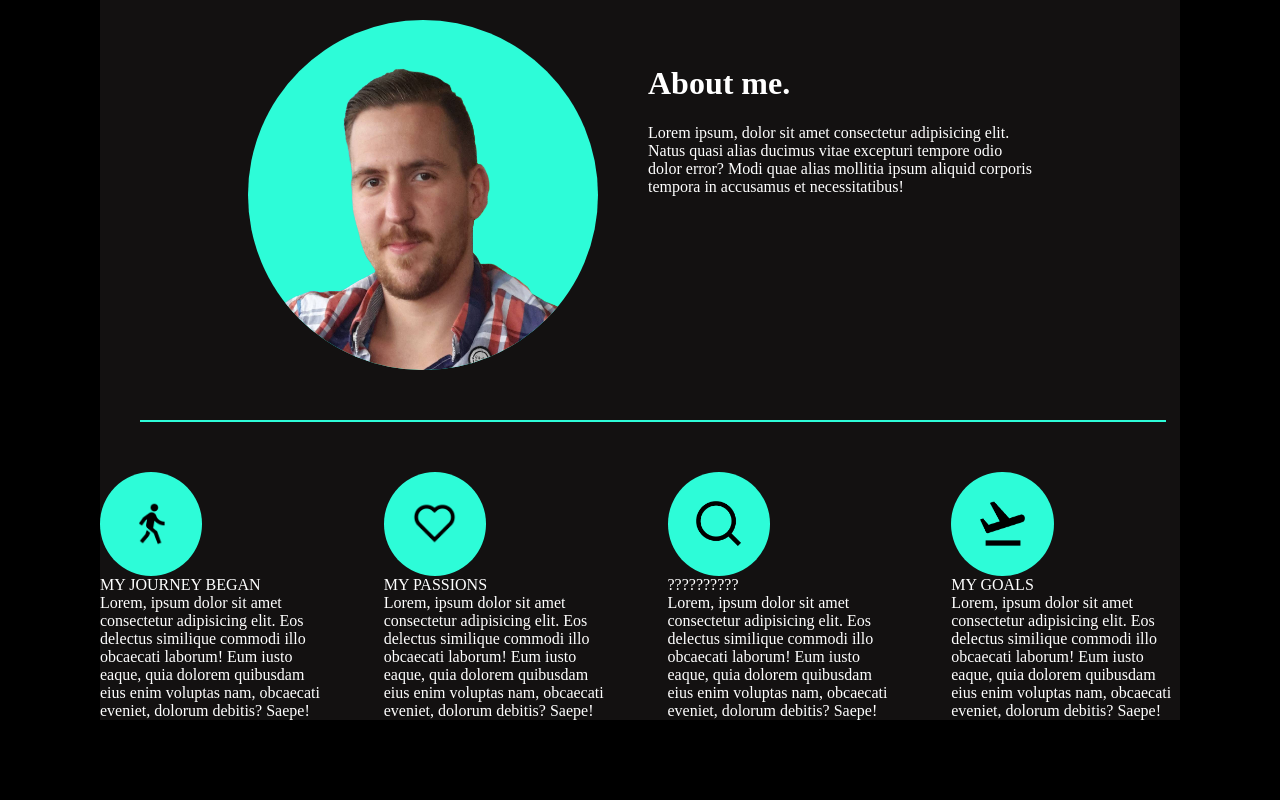
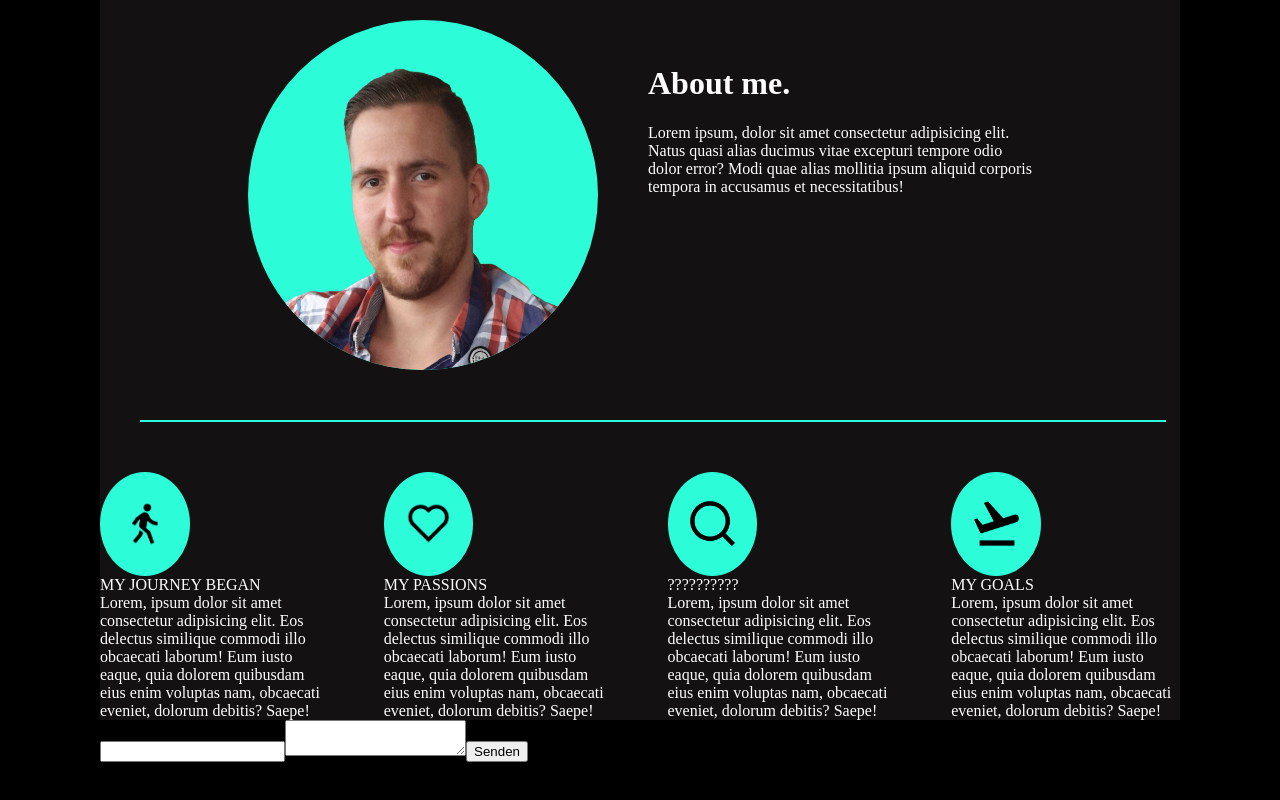
Before and after one commit to RobinOsburg/MyPortfolio, an Angular app: page / in a window 1280 px wide. Shown: the part 2744-3544 px from the top of the page. Built offline with nearby package versions, Linux system fonts and the light colour scheme.

Commit message:
feat: add contact form

```diff
--- a/src/app/about-me/about-me.component.scss
+++ b/src/app/about-me/about-me.component.scss
@@ -47,7 +47,7 @@ body{
     background-color: #2DFCD8;
     border-radius: 100%;
     height: 13vh;
-    width: 8vw;
+    width: 7vw;
     display: flex;
     justify-content: center;
     align-items: center;
--- a/src/app/app.module.ts
+++ b/src/app/app.module.ts
@@ -10,6 +10,8 @@ import { MyWorkComponent } from './my-work/my-work.component';
 import { IntroductionComponent } from './introduction/introduction.component';
 import { AboutMeComponent } from './about-me/about-me.component';
 import { ContactMeComponent } from './contact-me/contact-me.component';
+import { FormsModule }   from '@angular/forms';
+import { ReactiveFormsModule } from '@angular/forms';
 
 @NgModule({
   declarations: [
@@ -23,7 +25,8 @@ import { ContactMeComponent } from './contact-me/contact-me.component';
   ],
   imports: [
     BrowserModule,
-    AppRoutingModule
+    AppRoutingModule, FormsModule,
+    ReactiveFormsModule
   ],
   providers: [],
   bootstrap: [AppComponent]
--- a/src/app/contact-me/contact-me.component.html
+++ b/src/app/contact-me/contact-me.component.html
@@ -1 +1,5 @@
-<p>contact-me works!</p>
+<form  (submit)="sendMail()" ngNativeValidate  #myForm>
+    <input required name="name" type="text" #nameField>
+    <textarea required name="message" type="text" #messageField></textarea>
+    <button #sendButton>Senden</button>
+</form>
--- a/src/app/contact-me/contact-me.component.ts
+++ b/src/app/contact-me/contact-me.component.ts
@@ -1,4 +1,4 @@
-import { Component } from '@angular/core';
+import { Component, ViewChild, ElementRef } from '@angular/core';
 
 @Component({
   selector: 'app-contact-me',
@@ -6,5 +6,40 @@ import { Component } from '@angular/core';
   styleUrls: ['./contact-me.component.scss']
 })
 export class ContactMeComponent {
+  @ViewChild('myForm') myForm!: ElementRef;
+  @ViewChild('nameField') nameField!: ElementRef;
+  @ViewChild('messageField ') messageField!: ElementRef;
+  @ViewChild('sendButton') sendButton!: ElementRef;
 
+  async sendMail() {
+    console.log('Sending mail', this.myForm);
+    let nameField = this.nameField.nativeElement;
+    let messageField = this.messageField.nativeElement;
+    let sendButton = this.sendButton.nativeElement;
+    nameField.disabled = true;
+    messageField.disabled = true;
+    sendButton.disabled = true;
+
+
+    // Animation anzeigen lassen das gerade gesendet wird
+
+
+    let fd = new FormData();
+    fd.append('name', nameField.value);
+    fd.append('message', messageField.value);
+
+
+    //senden
+
+    await fetch('https://robin-osburg.developerakademie.net/send_mail/send_mail.php',
+      {
+        method: 'POST',
+        body: fd
+      }
+
+    ),
+    nameField.disabled = false;
+    messageField.disabled = false;
+    sendButton.disabled = false;
+  }
 }
--- a/src/app/my-skills/my-skills.component.html
+++ b/src/app/my-skills/my-skills.component.html
@@ -10,7 +10,7 @@
         </div>
 
         <div class="boxRowTwo">
-            <div class=" whiteCircleLeft"><img src=""></div>
+            <div class=" whiteCircleLeft"><img src="../../assets/logos/Js.png"></div>
             <div class="skillBoxes">JavaScript</div>
 
             <div class=" whiteCircleRight"><img src="../../assets/logos/html_css.png"></div>
```
Also changed, not shown: src/assets/logos/Js.png (added), 1 other file (tests, documents, lock files or other folders).
